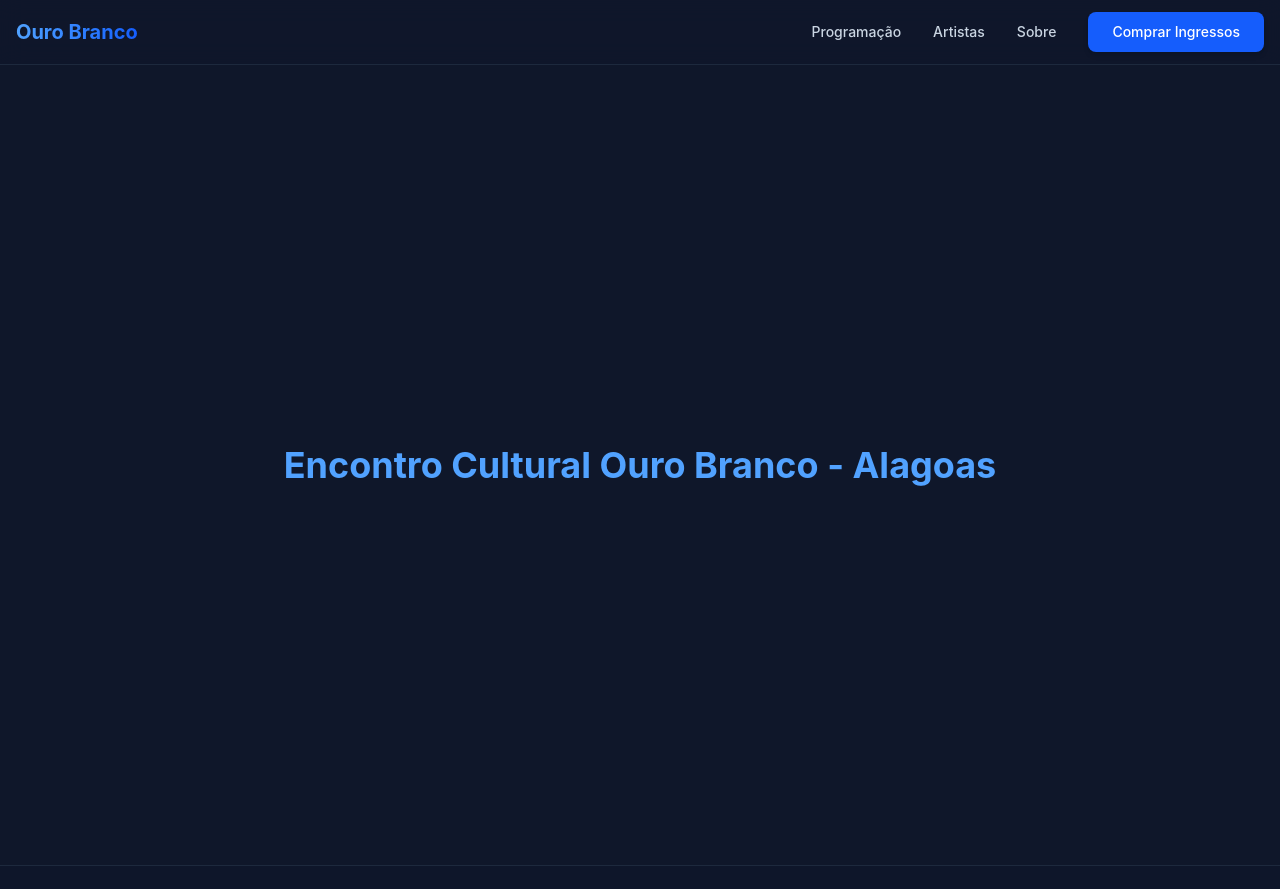
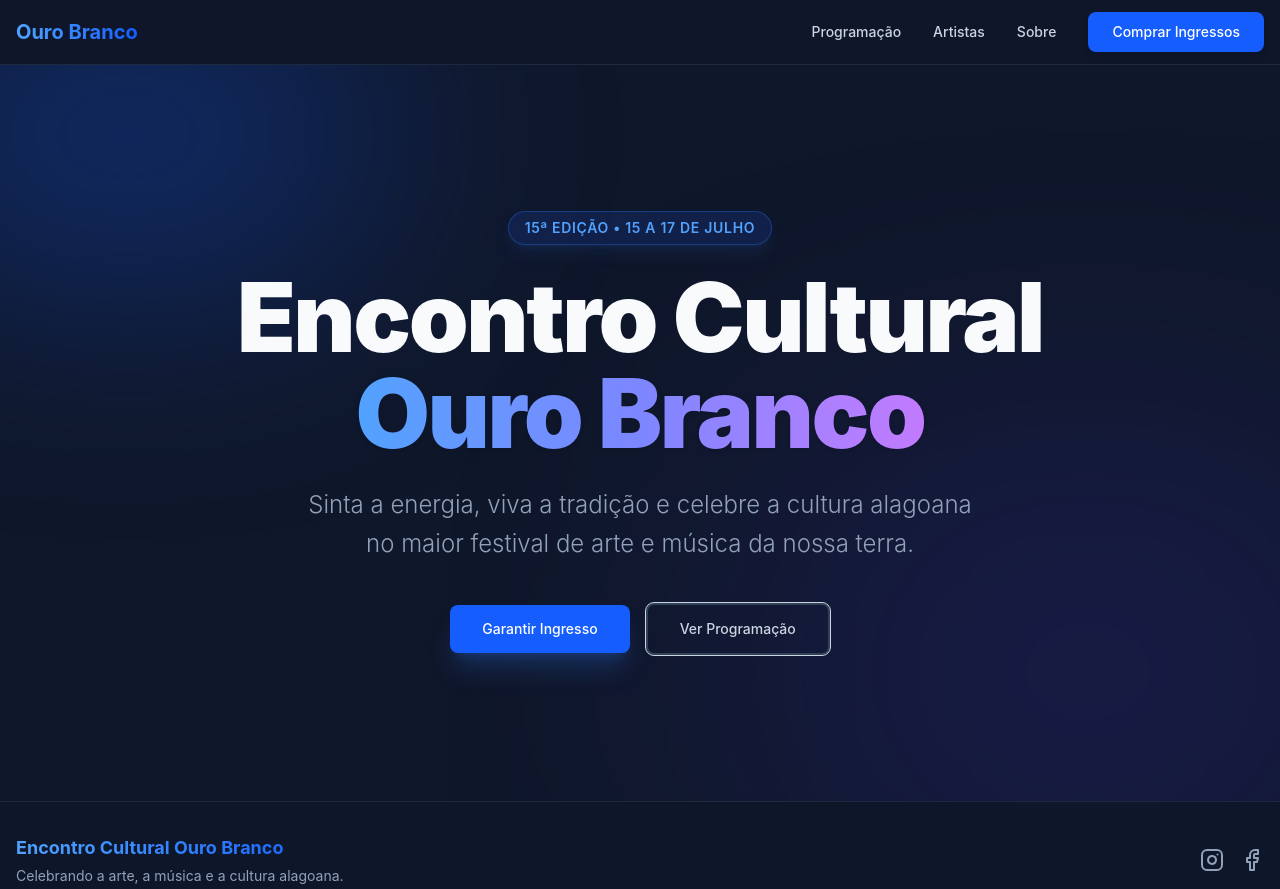
Before and after one commit to mestrevh/encontro-cultural-ouro-branco-alagoas, an Astro site in the folder frontend/: page / in a window 1280 px wide. Shown: the top 889 px of the page. Built offline with nearby package versions, Linux system fonts and the light colour scheme; Astro itself is replaced by a stand-in of ours.

Commit message:
feat: implement premium landing page (Hero Section) with wow effect

```diff
--- a/frontend/src/pages/index.astro
+++ b/frontend/src/pages/index.astro
@@ -1,12 +1,39 @@
 ---
 import Layout from '../layouts/Layout.astro';
-import '../styles/global.css';
+import Button from '../components/ui/Button.astro';
 ---
 
-<Layout>
-	<main class="min-h-screen flex items-center justify-center">
-		<h1 class="text-4xl font-bold text-blue-400">
-			Encontro Cultural Ouro Branco - Alagoas
-		</h1>
-	</main>
+<Layout title="Encontro Cultural Ouro Branco">
+  <main class="relative min-h-[calc(100vh-4rem)] flex items-center justify-center overflow-hidden">
+    <!-- Ambient Background (Aurora style) -->
+    <div class="absolute inset-0 pointer-events-none">
+      <div class="absolute top-[-10%] left-[-10%] w-[40%] h-[40%] rounded-full bg-blue-600/30 blur-[120px] animate-float"></div>
+      <div class="absolute bottom-[-10%] right-[-10%] w-[50%] h-[50%] rounded-full bg-indigo-600/20 blur-[150px] animate-float" style="animation-delay: 2s;"></div>
+    </div>
+
+    <!-- Hero Content -->
+    <div class="container mx-auto px-4 relative z-10 text-center flex flex-col items-center">
+      <div class="animate-fade-in opacity-0" style="animation-delay: 0.2s;">
+        <span class="inline-block px-4 py-1.5 mb-6 text-sm font-semibold tracking-wider text-blue-400 bg-blue-900/30 border border-blue-500/30 rounded-full backdrop-blur-md shadow-lg shadow-blue-500/10">
+          15ª EDIÇÃO • 15 A 17 DE JULHO
+        </span>
+      </div>
+
+      <h1 class="text-5xl md:text-7xl lg:text-8xl font-black mb-6 tracking-tight animate-slide-up opacity-0" style="animation-delay: 0.4s;">
+        Encontro Cultural <br class="hidden md:block"/>
+        <span class="bg-gradient-to-r from-blue-400 via-indigo-400 to-purple-400 bg-clip-text text-transparent drop-shadow-sm">Ouro Branco</span>
+      </h1>
+
+      <p class="text-lg md:text-2xl text-slate-400 max-w-2xl mb-10 leading-relaxed font-light animate-slide-up opacity-0" style="animation-delay: 0.6s;">
+        Sinta a energia, viva a tradição e celebre a cultura alagoana no maior festival de arte e música da nossa terra.
+      </p>
+
+      <div class="flex flex-col sm:flex-row items-center gap-4 animate-slide-up opacity-0" style="animation-delay: 0.8s;">
+        <Button variant="primary" class="w-full sm:w-auto text-lg px-8 py-3.5 shadow-xl shadow-blue-500/20 hover:shadow-blue-500/40">Garantir Ingresso</Button>
+        <a href="/programacao" class="w-full sm:w-auto">
+          <Button variant="outline" class="w-full text-lg px-8 py-3.5 hover:bg-slate-800">Ver Programação</Button>
+        </a>
+      </div>
+    </div>
+  </main>
 </Layout>
```
